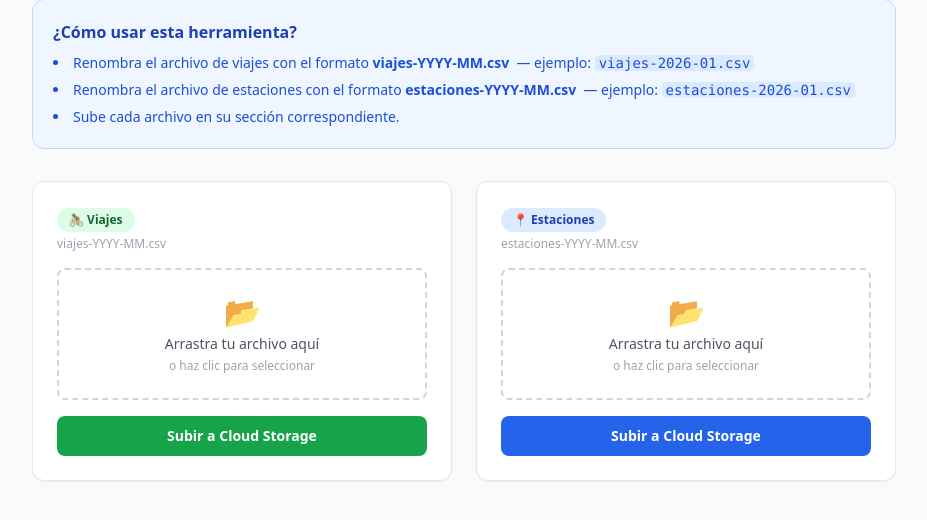
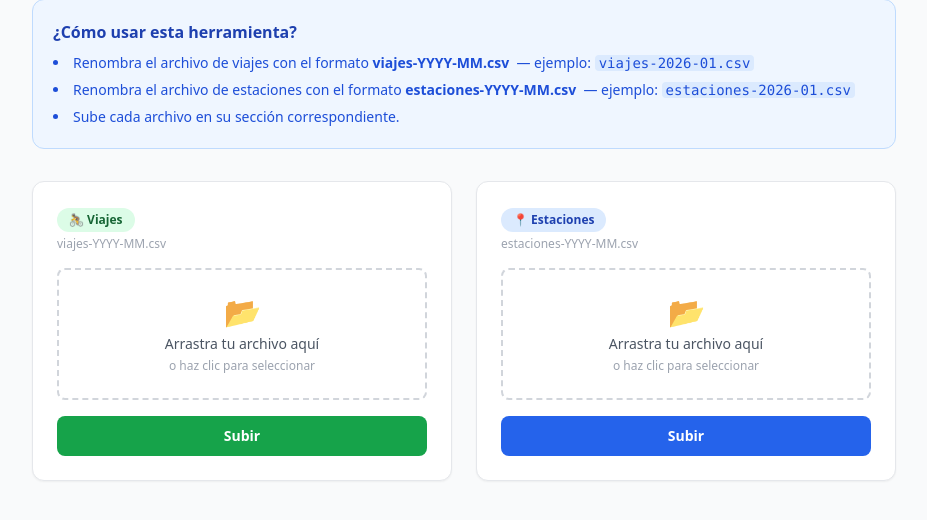
Before and after one commit to EthanLeonel/ecobici-uploader, a Python web app: template templates/index.html in a window 1280 px wide. Shown: the part 169-689 px from the top of the page, without its empty margins (176-1103 px from the left). Run offline with Jinja, Linux system fonts and the light colour scheme; the template is opened without the code that fills it, so the values that code supplies are empty; some libraries are stand-ins or nearby versions.

Commit message:
chore: shorten upload button text to "Subir"
Co-Authored-By: Claude Sonnet 4.6 <noreply@anthropic.com>

```diff
--- a/templates/index.html
+++ b/templates/index.html
@@ -54,7 +54,7 @@
           <button type="submit"
             class="mt-4 w-full bg-green-600 hover:bg-green-700 text-white font-semibold
                    py-2.5 rounded-lg transition-colors disabled:opacity-40 disabled:cursor-not-allowed text-sm">
-            Subir a Cloud Storage
+            Subir
           </button>
         </form>
 
@@ -105,7 +105,7 @@
           <button type="submit"
             class="mt-4 w-full bg-blue-600 hover:bg-blue-700 text-white font-semibold
                    py-2.5 rounded-lg transition-colors disabled:opacity-40 disabled:cursor-not-allowed text-sm">
-            Subir a Cloud Storage
+            Subir
           </button>
         </form>
 
```
